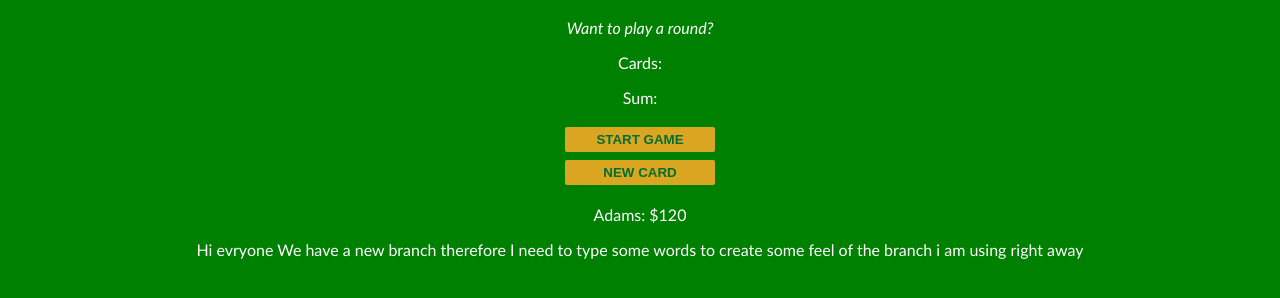
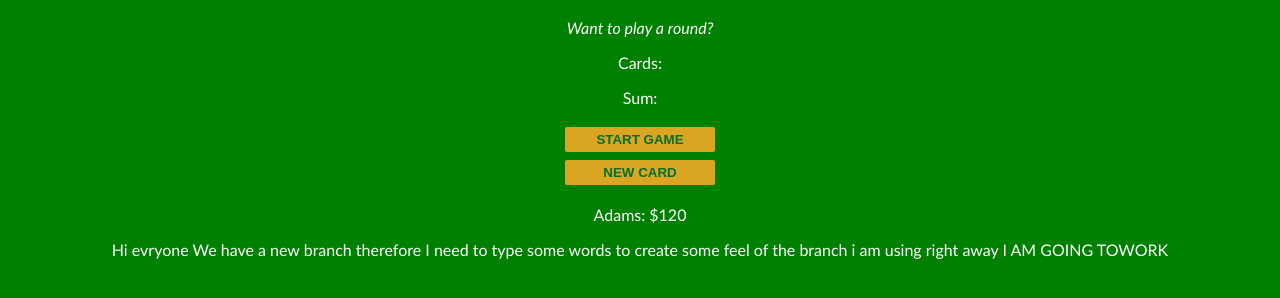
Before and after one commit to RyderGreystorm/gitfy, a plain HTML site: page index.html in a window 1280 px wide. Shown: the part 50-348 px from the top of the page. Drawn offline with Linux system fonts and the light colour scheme.

Commit message:
Phreshy error

```diff
--- a/index.html
+++ b/index.html
@@ -18,3 +18,4 @@
 Hi evryone
 
 We have a new branch therefore I need to type some words to create some feel of the branch i am using right away
+I AM GOING TOWORK
```
